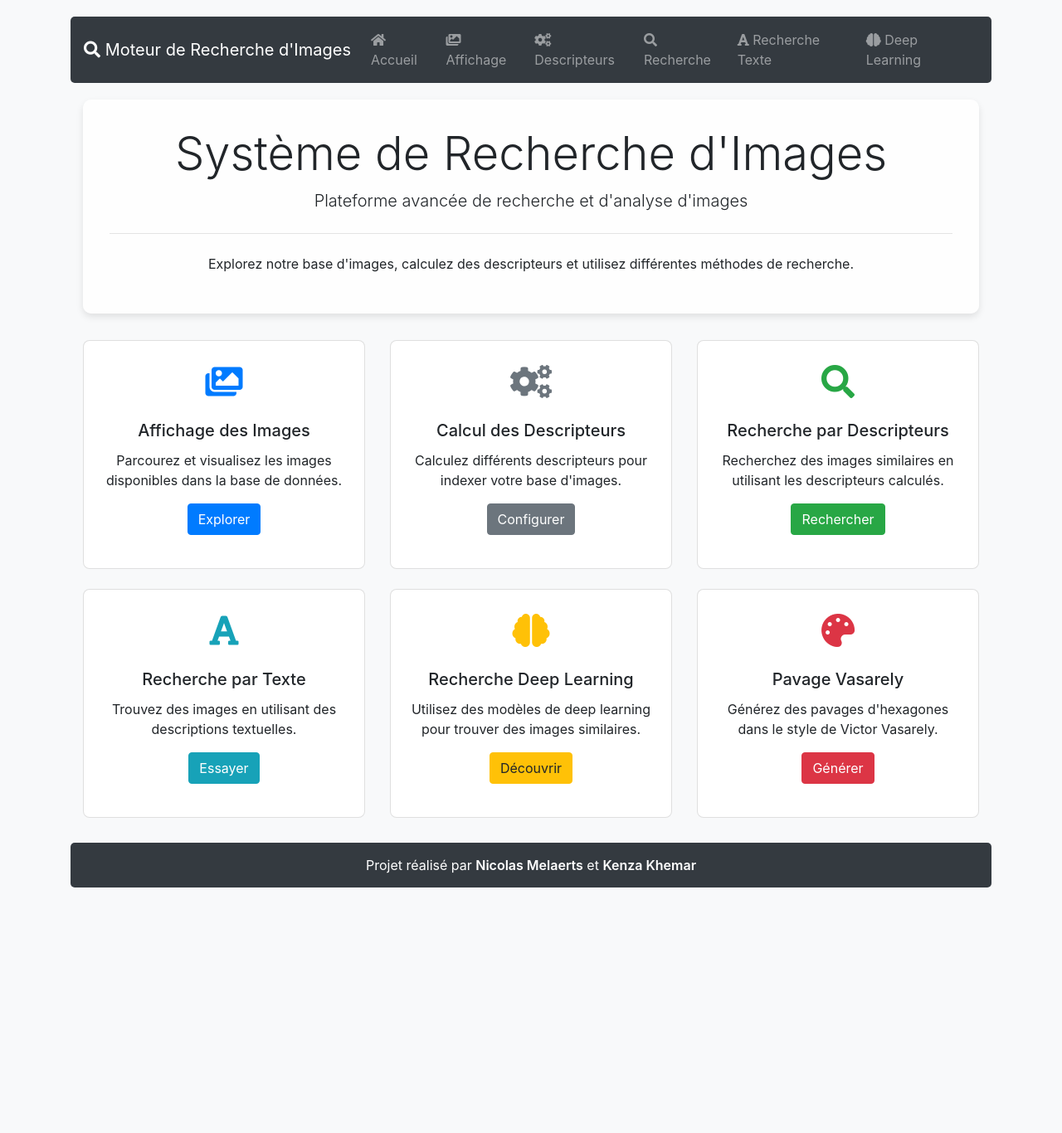
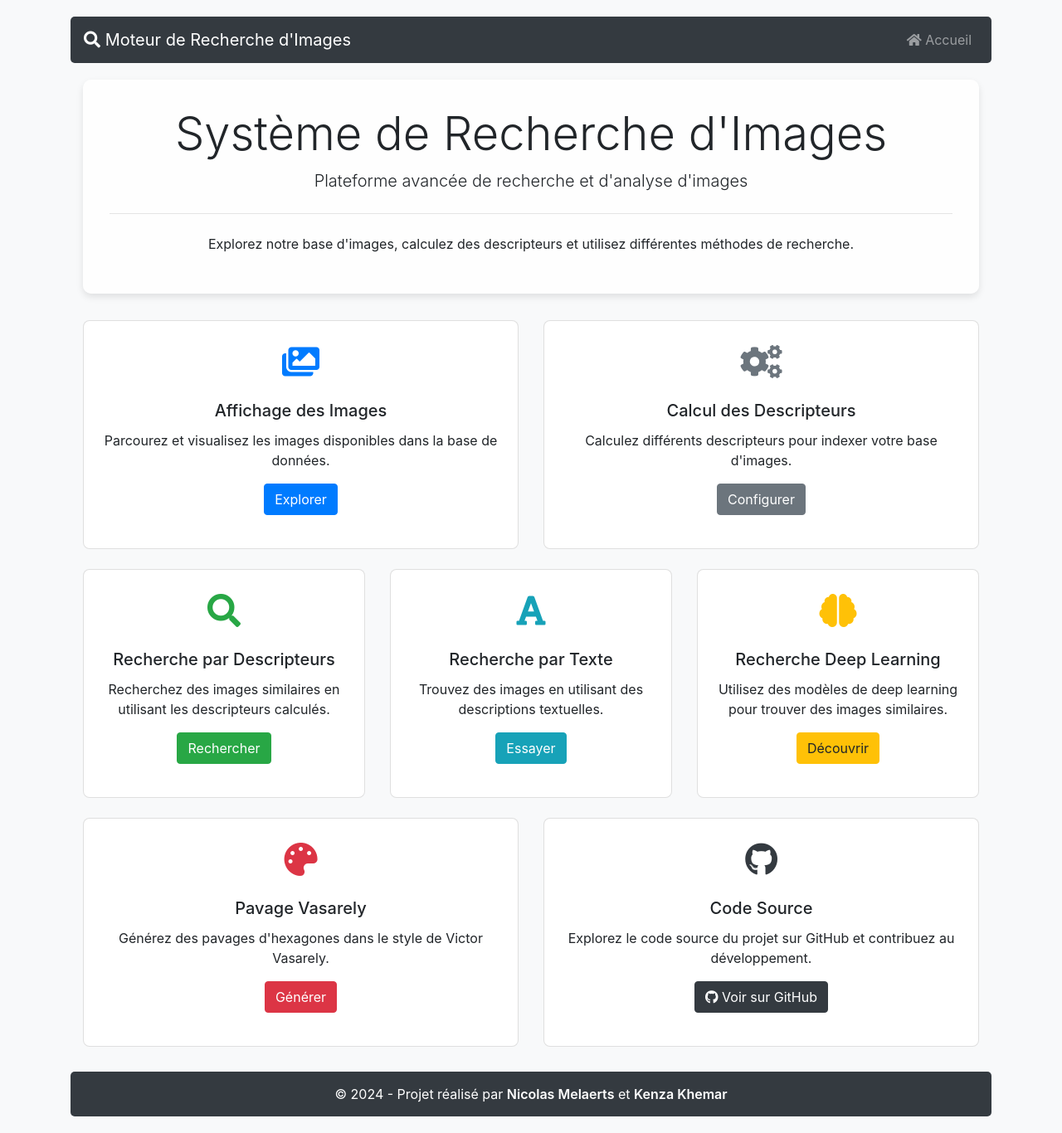
Before and after one commit to NicolasMelaerts/ML-DL-for-Multimedia-Retrieval, a Flask app: page / in a window 1280 px wide. Shown: the whole page at 83% size. Before the commit the page ends 1070 px from the top, so only its background shows below. Run offline with Flask 3, Linux system fonts and the light colour scheme; some libraries are stand-ins or nearby versions.

Commit message:
modif base et page home

```diff
--- a/SaaS/templates/base.html
+++ b/SaaS/templates/base.html
@@ -150,24 +150,9 @@
                 <span class="navbar-toggler-icon"></span>
             </button>
             <div class="collapse navbar-collapse" id="navbarNav">
-                <ul class="navbar-nav">
+                <ul class="navbar-nav ml-auto">
                     <li class="nav-item">
                         <a class="nav-link" href="/"><i class="fas fa-home"></i> Accueil</a>
-                    </li>
-                    <li class="nav-item">
-                        <a class="nav-link" href="/display"><i class="fas fa-images"></i> Affichage</a>
-                    </li>
-                    <li class="nav-item">
-                        <a class="nav-link" href="/descriptors"><i class="fas fa-cogs"></i> Descripteurs</a>
-                    </li>
-                    <li class="nav-item">
-                        <a class="nav-link" href="/search"><i class="fas fa-search"></i> Recherche</a>
-                    </li>
-                    <li class="nav-item">
-                        <a class="nav-link" href="/text_search"><i class="fas fa-font"></i> Recherche Texte</a>
-                    </li>
-                    <li class="nav-item">
-                        <a class="nav-link" href="/deep_search"><i class="fas fa-brain"></i> Deep Learning</a>
                     </li>
                 </ul>
             </div>
@@ -186,7 +171,7 @@
 
     <div class="container">
         <footer class="footer">
-            <p>Projet réalisé par <span class="authors">Nicolas Melaerts</span> et <span class="authors">Kenza Khemar</span></p>
+            <p>&copy; 2024 - Projet réalisé par <span class="authors">Nicolas Melaerts</span> et <span class="authors">Kenza Khemar</span></p>
         </footer>
     </div>
 
--- a/SaaS/templates/home.html
+++ b/SaaS/templates/home.html
@@ -9,8 +9,9 @@
         <p class="text-center">Explorez notre base d'images, calculez des descripteurs et utilisez différentes méthodes de recherche.</p>
     </div>
 
+    <!-- Première ligne: Affichage et Descripteurs -->
     <div class="row">
-        <div class="col-md-4">
+        <div class="col-md-6">
             <div class="card feature-card">
                 <div class="card-body text-center">
                     <div class="feature-icon text-primary">
@@ -23,7 +24,7 @@
             </div>
         </div>
 
-        <div class="col-md-4">
+        <div class="col-md-6">
             <div class="card feature-card">
                 <div class="card-body text-center">
                     <div class="feature-icon text-secondary">
@@ -35,7 +36,10 @@
                 </div>
             </div>
         </div>
+    </div>
 
+    <!-- Deuxième ligne: Les 3 types de recherche -->
+    <div class="row mt-4">
         <div class="col-md-4">
             <div class="card feature-card">
                 <div class="card-body text-center">
@@ -48,9 +52,7 @@
                 </div>
             </div>
         </div>
-    </div>
 
-    <div class="row mt-4">
         <div class="col-md-4">
             <div class="card feature-card">
                 <div class="card-body text-center">
@@ -76,8 +78,11 @@
                 </div>
             </div>
         </div>
+    </div>
 
-        <div class="col-md-4">
+    <!-- Troisième ligne: Vasarely et GitHub -->
+    <div class="row mt-4">
+        <div class="col-md-6">
             <div class="card feature-card">
                 <div class="card-body text-center">
                     <div class="feature-icon text-danger">
@@ -89,6 +94,21 @@
                 </div>
             </div>
         </div>
+
+        <div class="col-md-6">
+            <div class="card feature-card">
+                <div class="card-body text-center">
+                    <div class="feature-icon text-dark">
+                        <i class="fab fa-github"></i>
+                    </div>
+                    <h5 class="card-title">Code Source</h5>
+                    <p class="card-text">Explorez le code source du projet sur GitHub et contribuez au développement.</p>
+                    <a href="https://github.com/NicolasMelaerts/ML-DL-for-Multimedia-Retrieval" class="btn btn-dark" target="_blank">
+                        <i class="fab fa-github"></i> Voir sur GitHub
+                    </a>
+                </div>
+            </div>
+        </div>
     </div>
 </div>
 {% endblock %}
```
